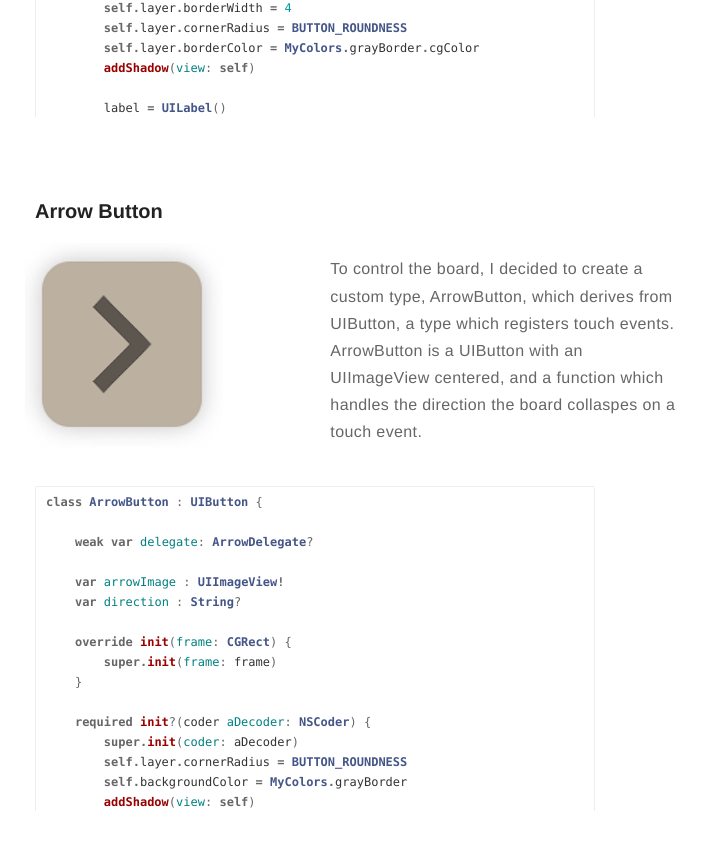
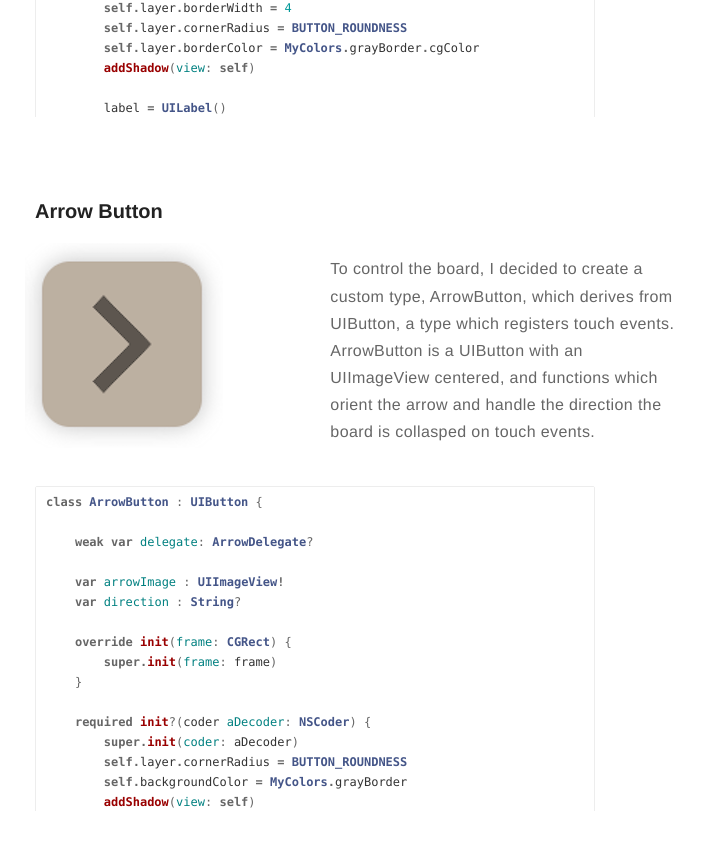
Before and after one commit to eriktanner/SwiftAppBlog, a Jekyll site: the page built from _posts/2019-02-22-2048.markdown, in a window 1280 px wide and 900 px high, scrolled down 3219 px. Shown: the top 850 px of the window, without its empty margins (325-1030 px from the left). Built offline with Jekyll 4.4.1, drawn with Linux system fonts in a browser that asks for light colours; comment, search, counter and statistics services are not loaded.

Commit message:
ArrowButton

```diff
--- a/_posts/2019-02-22-2048.markdown
+++ b/_posts/2019-02-22-2048.markdown
@@ -137,7 +137,7 @@ class GridButton : UIView {
     </div>
 
     <div class="toright" style="padding-top: 12px;">
-        <p> To control the board, I decided to create a custom type, ArrowButton, which derives from UIButton, a type which registers touch events. ArrowButton is a UIButton with an UIImageView centered, and a function which handles the direction the board collaspes on a touch event.</p>
+        <p> To control the board, I decided to create a custom type, ArrowButton, which derives from UIButton, a type which registers touch events. ArrowButton is a UIButton with an UIImageView centered, and functions which orient the arrow and handle the direction the board is collasped on touch events.</p>
     </div>
 </div>
 
```
